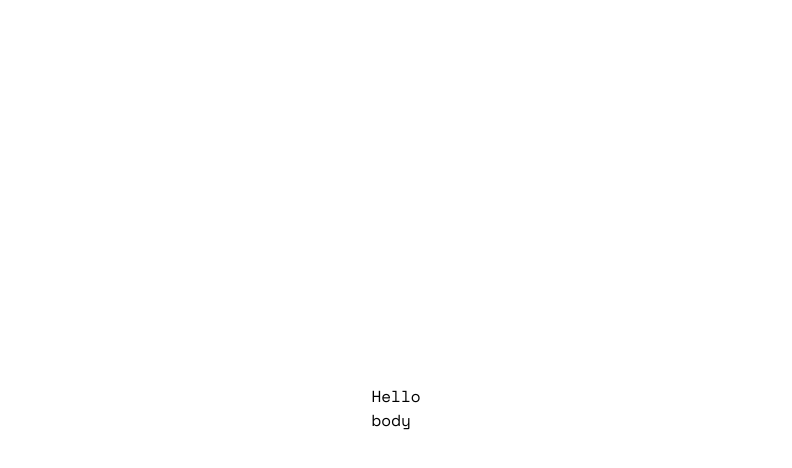
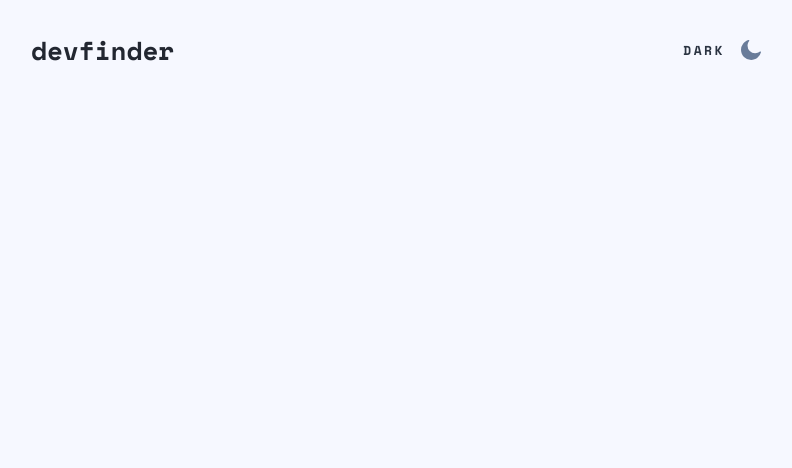
Before and after one commit to SabaMarghania1/github-finder, a React (Vite) app: page / in a window 1280 px wide. Shown: the top 468 px of the page, without its empty margins (244-1036 px from the left). Built offline with nearby package versions, Linux system fonts and the light colour scheme.

Commit message:
finished header

```diff
--- a/src/App.jsx
+++ b/src/App.jsx
@@ -1,8 +1,9 @@
+import Header from './components/Header';
+
 function App() {
   return (
     <>
-      <header>Hello</header>
-      <main>body</main>
+      <Header />
     </>
   );
 }
--- /dev/null
+++ b/src/components/Header.jsx
@@ -0,0 +1,10 @@
+import ThemeChanger from './ThemeChanger';
+
+export default function Header() {
+  return (
+    <header className="header">
+      <p>devfinder</p>
+      <ThemeChanger />
+    </header>
+  );
+}
--- /dev/null
+++ b/src/components/ThemeChanger.jsx
@@ -0,0 +1,43 @@
+import {useEffect, useState} from 'react';
+import Moon from '../assets/icon-moon.svg';
+import Sun from '../assets/icon-sun.svg';
+
+const ThemeChanger = () => {
+  const getInitialTheme = () => {
+    const savedTheme = localStorage.getItem('theme');
+    return (
+      savedTheme || (window.matchMedia('(prefers-color-scheme: dark)').matches ? 'dark' : 'light')
+    );
+  };
+
+  const [theme, setTheme] = useState(getInitialTheme);
+  const handleMediaChange = e => {
+    setTheme(e.matches ? 'dark' : 'light');
+  };
+  useEffect(() => {
+    const mediaQuery = window.matchMedia('(prefers-color-scheme: dark)');
+    handleMediaChange(mediaQuery);
+    mediaQuery.addEventListener('change', handleMediaChange);
+    return () => {
+      mediaQuery.removeEventListener('change', handleMediaChange);
+    };
+  }, []);
+
+  useEffect(() => {
+    document.documentElement.setAttribute('data-theme', theme);
+    localStorage.setItem('theme', theme);
+  }, [theme]);
+
+  const toggleTheme = () => {
+    setTheme(prevTheme => (prevTheme === 'dark' ? 'light' : 'dark'));
+  };
+
+  return (
+    <div className="themeChanger" onClick={toggleTheme}>
+      <span>{theme === 'dark' ? 'LIGHT' : 'DARK'}</span>
+      <img src={theme === 'dark' ? Sun : Moon} alt="Theme Icon" />
+    </div>
+  );
+};
+
+export default ThemeChanger;
--- a/src/index.css
+++ b/src/index.css
@@ -1,6 +1,53 @@
 @import url('https://fonts.googleapis.com/css2?family=Space+Mono:ital,wght@0,400;0,700;1,400;1,700&display=swap');
 
 :root {
+  --main-bg: #f6f8ff;
+  --secondary-bg: #fefefe;
+  --input-text: #4b6a9b;
+
+  --logo: #222731;
+
+  --username: #0079ff;
+  --name: #2b3442;
+  --date: #697c9a;
+
+  --description: #4b6a9b;
+  --stats-head: #4b6a9b;
+  --stats-body: #2b3442;
+
+  --info: #4b6a9b;
+
+  --info-not: rgba(75, 106, 155, 0.3);
+}
+
+[data-theme='dark'] {
+  --main-bg: #141d2f;
+  --secondary-bg: #1e2a47;
+  --input-text: #fff;
+
+  --logo: #fff;
+
+  --name: #fff;
+  --date: #fff;
+
+  --description: #fff;
+  --stats-head: #fff;
+  --stats-body: #fff;
+
+  --info: #fff;
+  --info-not: rgba(255, 255, 255, 0.3);
+}
+
+* {
+  margin: 0;
+  padding: 0;
+  box-sizing: border-box;
+}
+
+#root {
+  max-width: 730px;
+  width: calc(100% - 48px);
+  min-height: 100vh;
 }
 
 body {
@@ -9,5 +56,34 @@ body {
   display: flex;
   flex-direction: column;
   align-items: center;
-  justify-content: center;
+  width: 100%;
+  background-color: var(--main-bg);
 }
+
+/* Header styles */
+.header {
+  display: flex;
+  align-items: center;
+  justify-content: space-between;
+  margin-top: 31px;
+  color: var(--logo);
+  margin-bottom: 35px;
+}
+
+.header p {
+  font-size: 26px;
+  font-weight: 700;
+}
+
+.themeChanger {
+  display: flex;
+  align-items: center;
+  gap: 16px;
+}
+
+.themeChanger span {
+  font-size: 13px;
+  letter-spacing: 2.5px;
+  color: var(--name);
+  font-weight: 700;
+}
```
